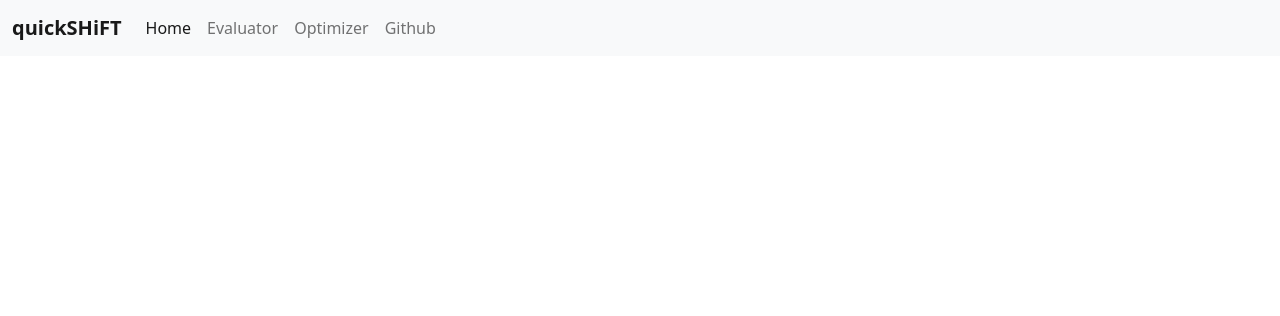
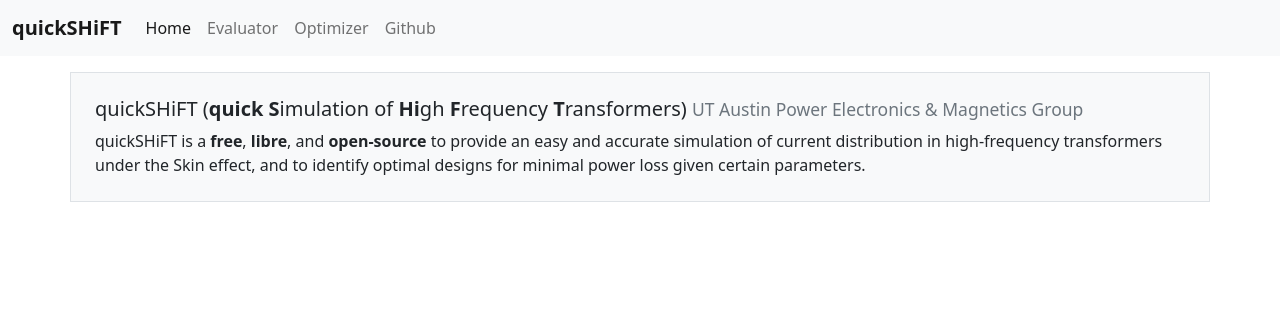
Before and after one commit to Power-Electronics-and-Magnetics-Group/quickshift, a Flask app: page / in a window 1280 px wide. Shown: the top 316 px of the page. Run offline with Flask 2, Linux system fonts and the light colour scheme.

Commit message:
Formatted home page

```diff
--- a/templates/evaluator.html
+++ b/templates/evaluator.html
@@ -1,7 +1,7 @@
 <!DOCTYPE html>
 <html lang="en">
 	<head>
-		<title>Current Sharing DEMO</title>
+		<title> quickSHiFT | Home </title>
 		<meta charset="utf-8">
 		<meta name="viewport" content="width=device-width, initial-scale=1">
 
--- a/templates/index.html
+++ b/templates/index.html
@@ -1,7 +1,7 @@
 <!DOCTYPE html>
 <html lang="en">
 	<head>
-		<title>Current Sharing DEMO</title>
+		<title> quickSHiFT | Home </title>
 		<meta charset="utf-8">
 		<meta name="viewport" content="width=device-width, initial-scale=1">
 
@@ -40,6 +40,18 @@ on">
    {% endblock %}
 
     {% block content %}
+    <div class="d-grid pt-3 gap-3">
+      <div class="container p-4 bg-light border">
+        <h5>
+          quickSHiFT (<b>quick</b> <b>S</b></S>imulation of <b>Hi</b>gh <b>F</b>requency <b>T</b>ransformers)
+          <small class="text-muted">UT Austin Power Electronics & Magnetics Group</small>
+        </h5>
+
+        quickSHiFT is a <b>free</b>, <b>libre</b>, and <b>open-source</b> to provide an easy and accurate simulation of current distribution in high-frequency transformers under the Skin effect, and to identify optimal designs for minimal power loss given certain parameters.
+
+
+      </div>
+    </div>
     {% endblock %}
   </body>
 
--- a/templates/optimizer.html
+++ b/templates/optimizer.html
@@ -154,7 +154,7 @@
 
       {% endif %}
     {% endfor %}
-	<img src="{{ url_for('static', filename='colorgradient.png') }}" alt="Current intensity color scale" style="objec-t-fit: cover"  />
+	<img src="{{ url_for('static', filename='colorgradient.png') }}" alt="Current intensity color scale" style="object-fit: cover"  />
 	<p style="color:#000000"> The current heat maps above are calculated in relationship to the maximum current density in any of the layers. The more red, the closer to +(max), and the more blue, the closer to -(max). </p>
     </div>
     {% endif %}
```
